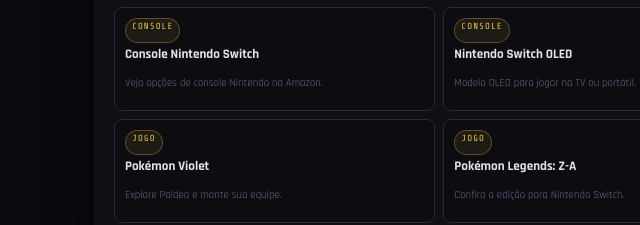
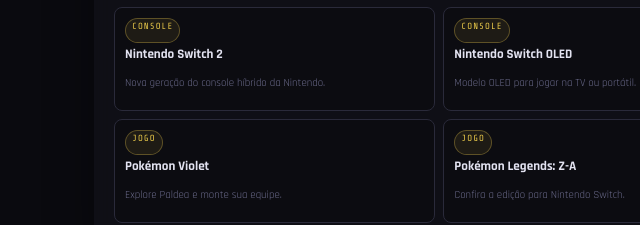
Before and after one commit to danilobs777-afk/pokebuild, a plain HTML site: page index.html in a window 1280 px wide. Shown: the part 865-1090 px from the top of the page, 36-676 px from the left. Drawn offline with nearby package versions, Linux system fonts and the light colour scheme; no server answers.

Commit message:
Correct Nintendo Switch 2 affiliate card

```diff
--- a/index.html
+++ b/index.html
@@ -663,8 +663,8 @@
   <div class="affiliate-list">
     <a class="affiliate-card" href="https://amzn.to/42KNXwp" target="_blank" rel="sponsored noopener noreferrer">
       <span class="affiliate-tag">Console</span>
-      <strong>Console Nintendo Switch</strong>
-      <span>Veja opções de console Nintendo na Amazon.</span>
+      <strong>Nintendo Switch 2</strong>
+      <span>Nova geração do console híbrido da Nintendo.</span>
     </a>
     <a class="affiliate-card" href="https://amzn.to/4nBuJmp" target="_blank" rel="sponsored noopener noreferrer">
       <span class="affiliate-tag">Console</span>
--- a/sw.js
+++ b/sw.js
@@ -1,4 +1,4 @@
-const CACHE_VERSION = 'v30';
+const CACHE_VERSION = 'v31';
 const CACHE = `pokebuild-${CACHE_VERSION}`;
 const ASSETS = [
   '.',
```
